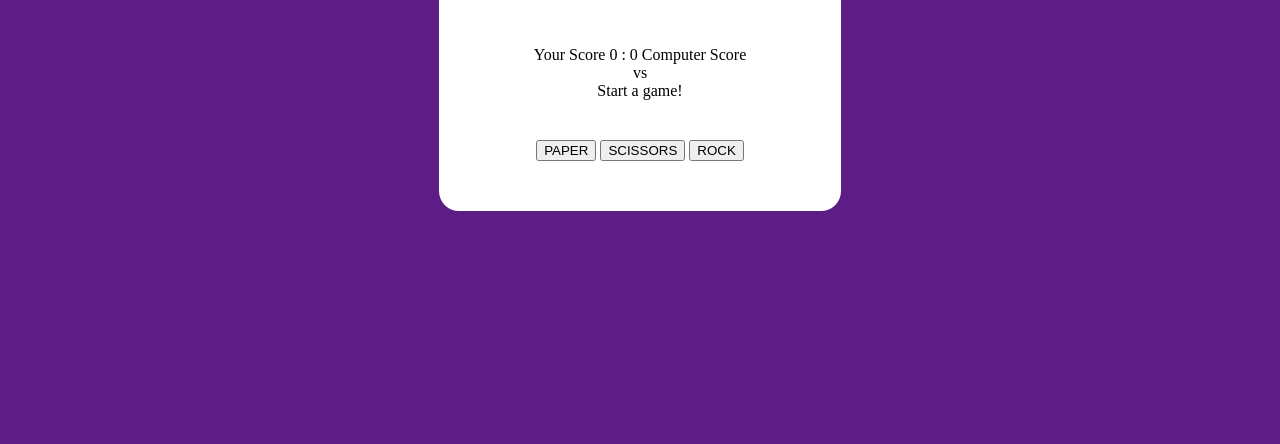
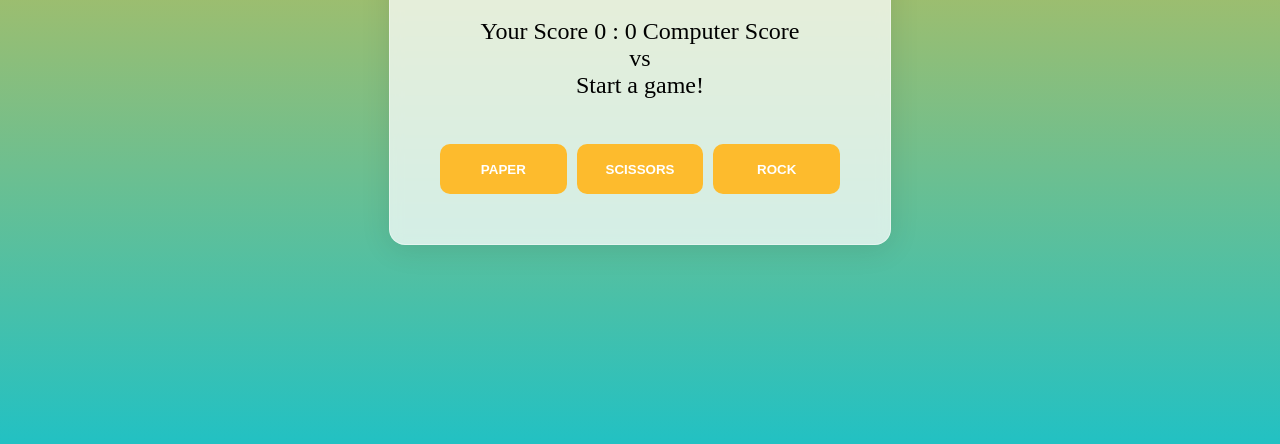
Before and after one commit to KacperZdr/odin-psrgame, a plain HTML site: page index.html in a window 1280 px wide. Shown: the part 356-800 px from the top of the page. Drawn offline with Linux system fonts and the light colour scheme.

Commit message:
Improved styling

```diff
--- a/index.html
+++ b/index.html
@@ -14,7 +14,7 @@
           <h1>Paper, Scissors, Rock!</h1>
         </div>
         <div id="scoreBoard"></div>
-        <div class="buttonbox">
+        <div class="buttonBox">
           <button id="paper">PAPER</button>
           <button id="scissors">SCISSORS</button>
           <button id="rock">ROCK</button>
--- a/javascript.js
+++ b/javascript.js
@@ -47,8 +47,8 @@ function playRound(humanChoice, computerChoice) {
 
   if (humanScore === 5 || computerScore === 5) {
     console.log("Game is Over!");
-    score.textContent = " o ";
-    gameChoices.textContent = " o ";
+    score.textContent = "  ";
+    gameChoices.textContent = "  ";
     result.textContent = "Game is Over!";
     humanScore = 0;
     computerScore = 0;
--- a/style.css
+++ b/style.css
@@ -1,5 +1,6 @@
 body {
-  background-color: rgb(92, 30, 133);
+  background: rgb(34, 193, 195);
+  background: linear-gradient(0deg, rgba(34, 193, 195, 1) 0%, rgba(253, 187, 45, 1) 100%);
   margin: 0;
 }
 
@@ -11,16 +12,40 @@ main {
 }
 
 .gamebox {
-  background-color: white;
+  background: rgba(255, 255, 255, 0.74);
+  border-radius: 16px;
+  box-shadow: 0 4px 30px rgba(0, 0, 0, 0.1);
+  backdrop-filter: blur(6.6px);
+  -webkit-backdrop-filter: blur(6.6px);
+  border: 1px solid rgba(255, 255, 255, 0.38);
+
+  width: 400px;
+  height: 300px;
   padding: 50px;
-  border-radius: 20px;
   display: flex;
   flex-direction: column;
-  justify-content: center;
+  justify-content: space-between;
   align-items: center;
 }
 
 .scoreBoard {
+  font-size: 24px;
   text-align: center;
   padding: 40px;
 }
+
+.buttonBox {
+  width: 100%;
+  height: 50px;
+  display: flex;
+  gap: 10px;
+}
+
+button {
+  flex: 1;
+  background-color: rgba(253, 187, 45, 1);
+  color: white;
+  font-weight: 700;
+  border-radius: 10px;
+  border: 0;
+}
```
